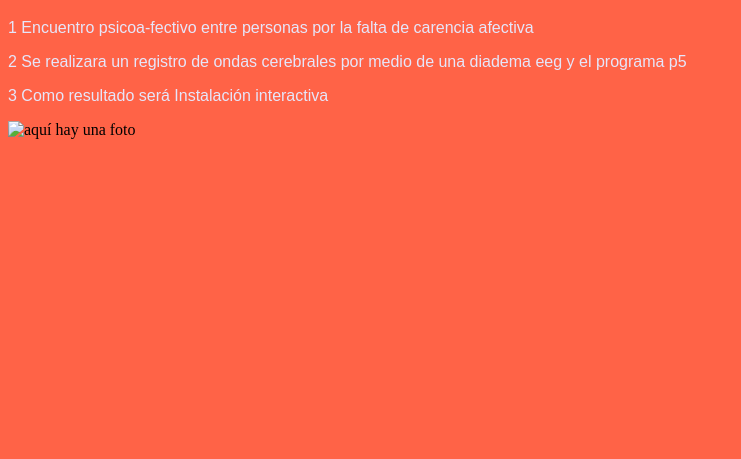
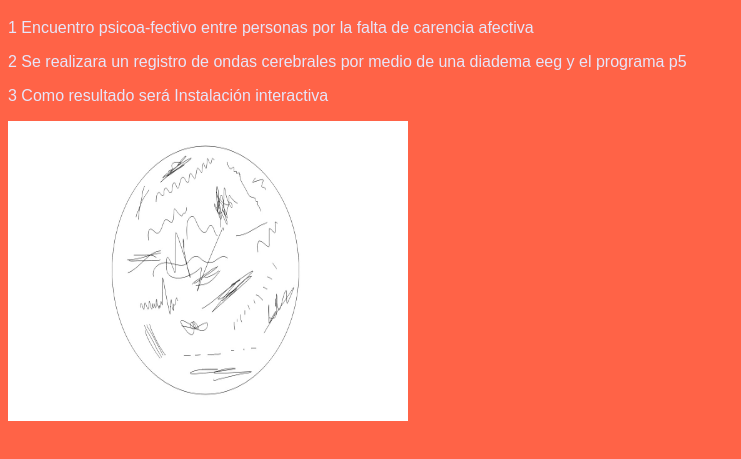
Before and after one commit to FanyCalip/Portafolio, a plain HTML site: page index.html in a window 1280 px wide. Shown: the part 61-520 px from the top of the page, without its empty margins (0-741 px from the left). Drawn offline with Linux system fonts and the light colour scheme.

Commit message:
Update index.html

```diff
--- a/index.html
+++ b/index.html
@@ -14,6 +14,6 @@
 		</p>
 		<p>3 Como resultado será Instalación interactiva </p>
 
-		<img src="imagen/img.jpg" alt="aquí hay una foto" width="400" height="300">
+		<img src="img.jpg" alt="aquí hay una foto" width="400" height="300">
 	</body>
 </html>
```
